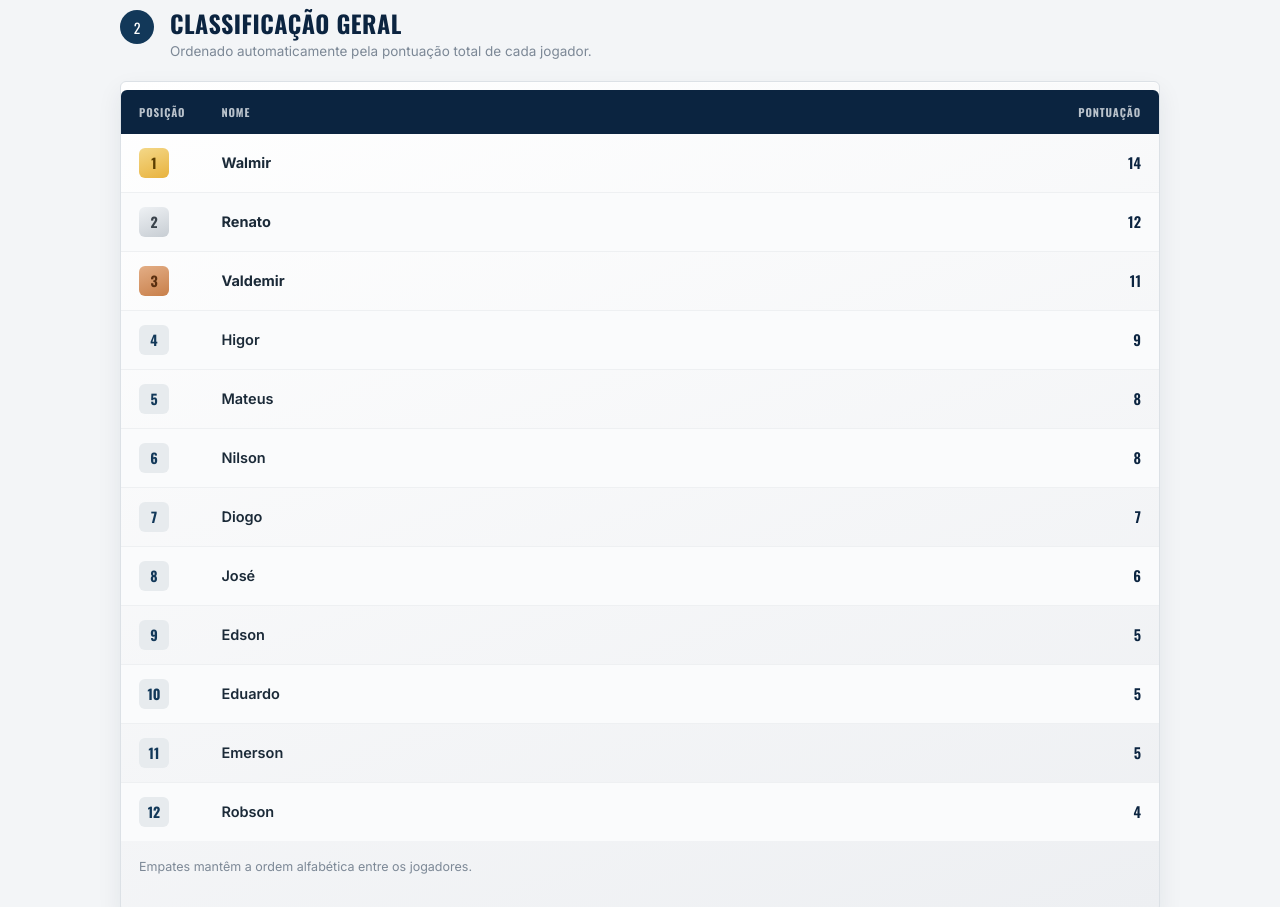
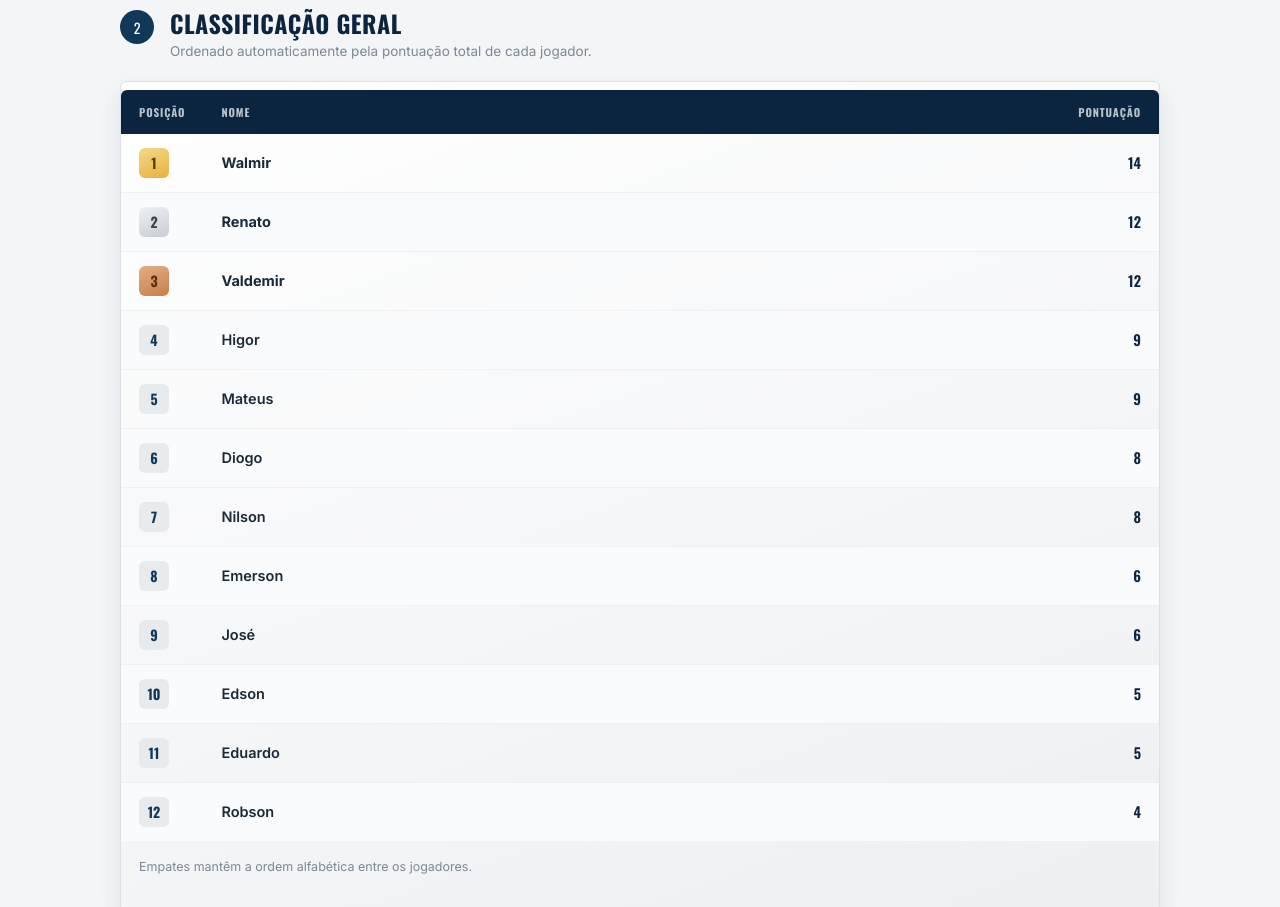
Before and after one commit to Laeyan/sinucaoacofer, a plain HTML site: page index.html in a window 1280 px wide. Shown: the part 1580-2487 px from the top of the page. Drawn offline with nearby package versions, Linux system fonts and the light colour scheme.

Commit message:
Fix Valdemir's array and update othersdia 09

```diff
--- a/index.html
+++ b/index.html
@@ -1358,14 +1358,14 @@
   const seed = {
     "Robson":[1,0,1,1,0,0,0,1],
     "Renato":[1,2,1,1,2,1,2,2],
-    "Valdemir":[1,1,2,1,2,2,2],
+    "Valdemir":[1,1,2,1,2,2,2,1],
     "Walmir":[2,2,2,1,2,2,1,2],
     "Nilson":[1,1,2,1,1,1,0,1],
     "Eduardo":[0,1,0,1,0,0,1,2],
     "José":[0,0,0,1,1,2,1,1],
-    "Mateus":[2,0,1,1,1,1,2,0],
-    "Diogo":[2,1,2,1,0,1,0],
-    "Emerson":[1,1,0,1,0,0,1,1],
+    "Mateus":[2,0,1,1,1,1,2,0,1],
+    "Diogo":[2,1,2,1,0,1,0,1],
+    "Emerson":[1,1,0,1,0,0,1,1,1],
     "Edson":[1,1,0,1,2,0,0,0],
     "Higor":[0,2,1,1,1,2,2,0]
   };
```
